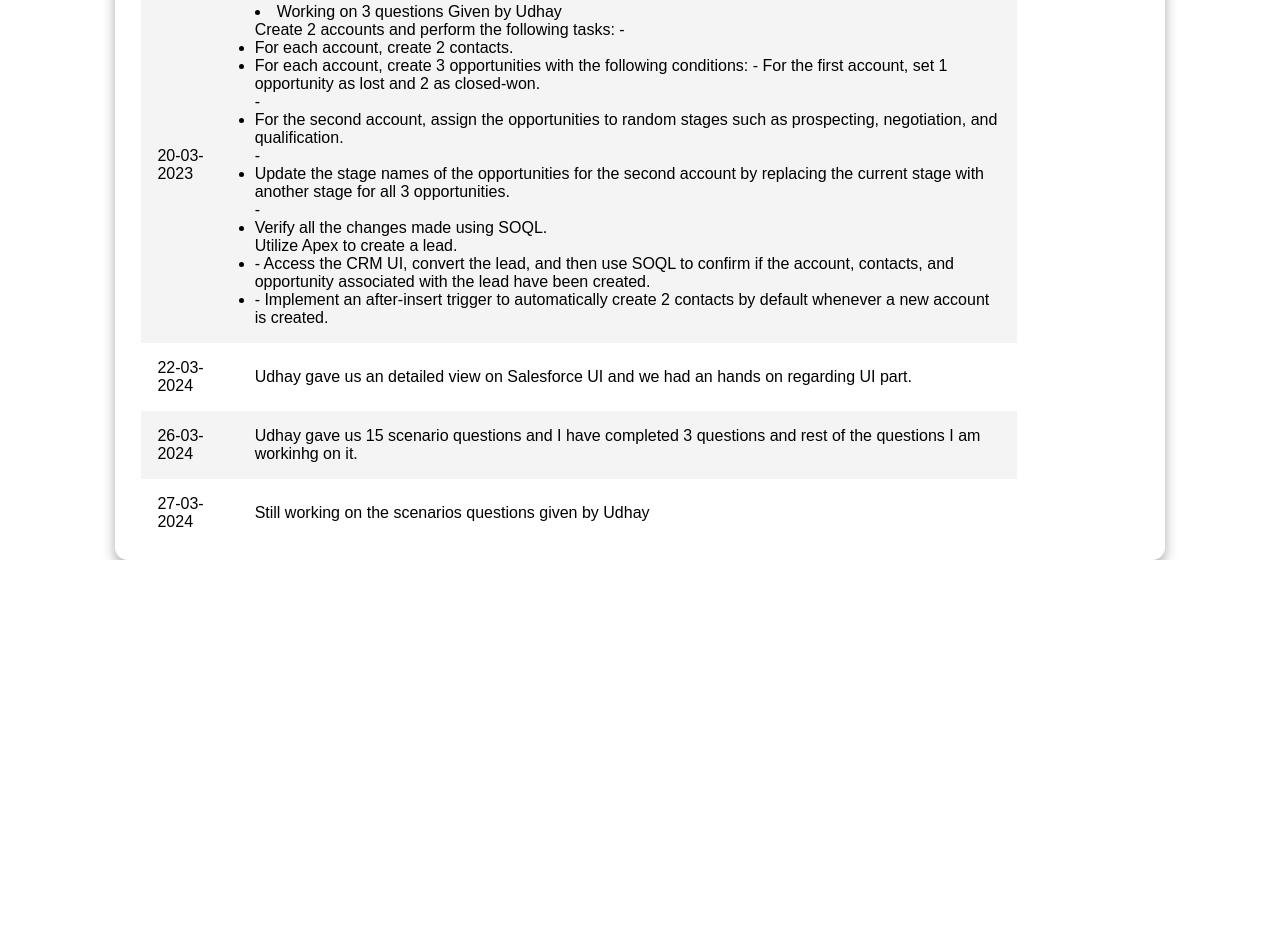
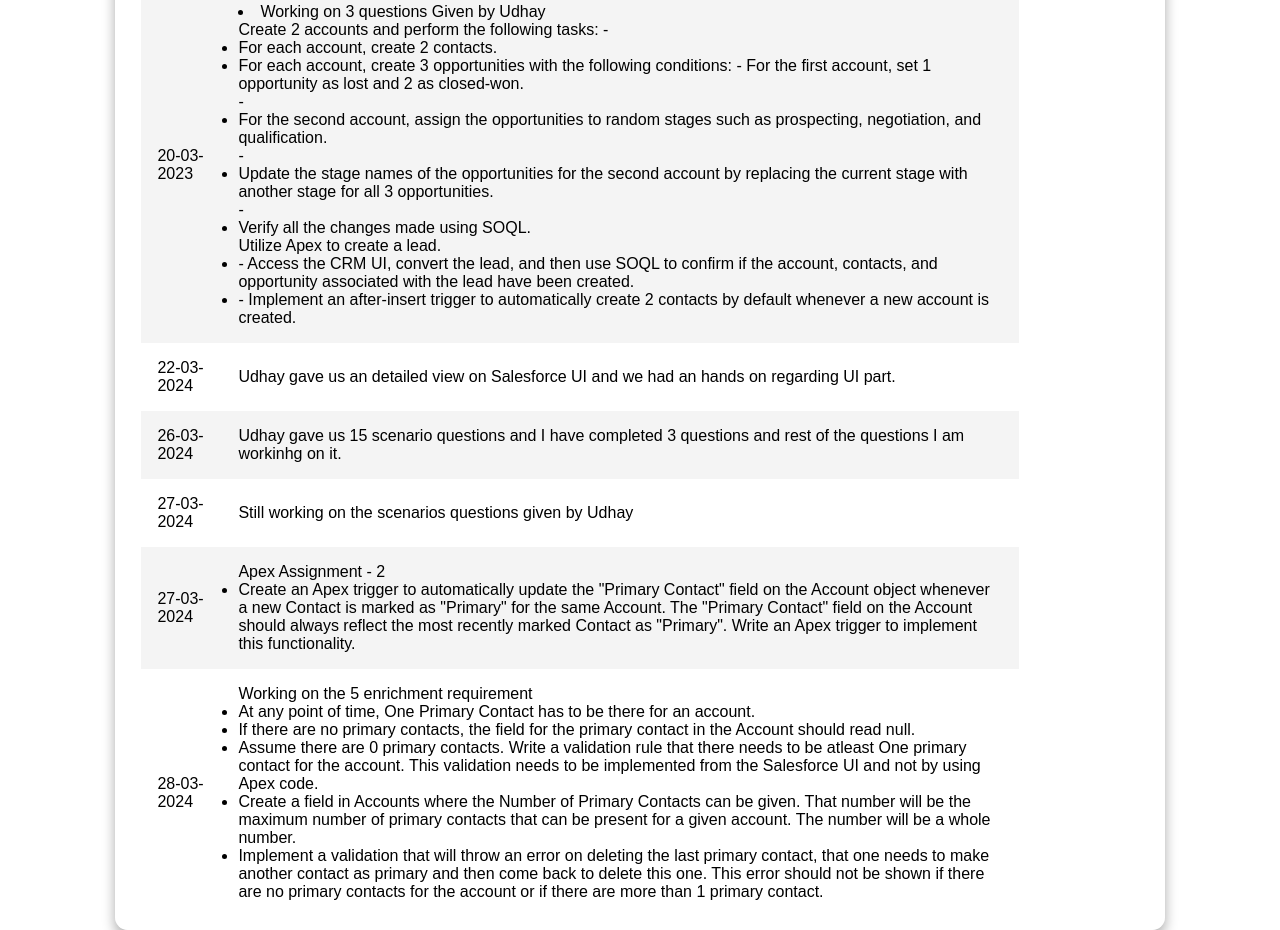
Before and after one commit to AlipsaSahooPS/AlipsaSahoo-Portfolio, a plain HTML site: page index.html in a window 1280 px wide. Shown: the part 875-1805 px from the top of the page. Before the commit the page ends 1435 px from the top, so only its background shows below. Drawn offline with Linux system fonts and the light colour scheme.

Commit message:
fifth commit

```diff
--- a/index.html
+++ b/index.html
@@ -178,6 +178,58 @@
                 </ul>
               </td>
             </tr>
+            <tr>
+              <td>27-03-2024</td>
+              <td>
+                <ul>
+                  Apex Assignment - 2
+                  <li>
+                    Create an Apex trigger to automatically update the "Primary
+                    Contact" field on the Account object whenever a new Contact
+                    is marked as "Primary" for the same Account. The "Primary
+                    Contact" field on the Account should always reflect the most
+                    recently marked Contact as "Primary". Write an Apex trigger
+                    to implement this functionality.
+                  </li>
+                </ul>
+              </td>
+            </tr>
+            <tr>
+              <td>28-03-2024</td>
+              <td>
+                <ul>
+                  Working on the 5 enrichment requirement
+                  <li>
+                    At any point of time, One Primary Contact has to be there
+                    for an account.
+                  </li>
+                  <li>
+                    If there are no primary contacts, the field for the primary
+                    contact in the Account should read null.
+                  </li>
+                  <li>
+                    Assume there are 0 primary contacts. Write a validation rule
+                    that there needs to be atleast One primary contact for the
+                    account. This validation needs to be implemented from the
+                    Salesforce UI and not by using Apex code.
+                  </li>
+                  <li>
+                    Create a field in Accounts where the Number of Primary
+                    Contacts can be given. That number will be the maximum
+                    number of primary contacts that can be present for a given
+                    account. The number will be a whole number.
+                  </li>
+                  <li>
+                    Implement a validation that will throw an error on deleting
+                    the last primary contact, that one needs to make another
+                    contact as primary and then come back to delete this one.
+                    This error should not be shown if there are no primary
+                    contacts for the account or if there are more than 1 primary
+                    contact.
+                  </li>
+                </ul>
+              </td>
+            </tr>
           </tbody>
         </table>
       </section>
```
